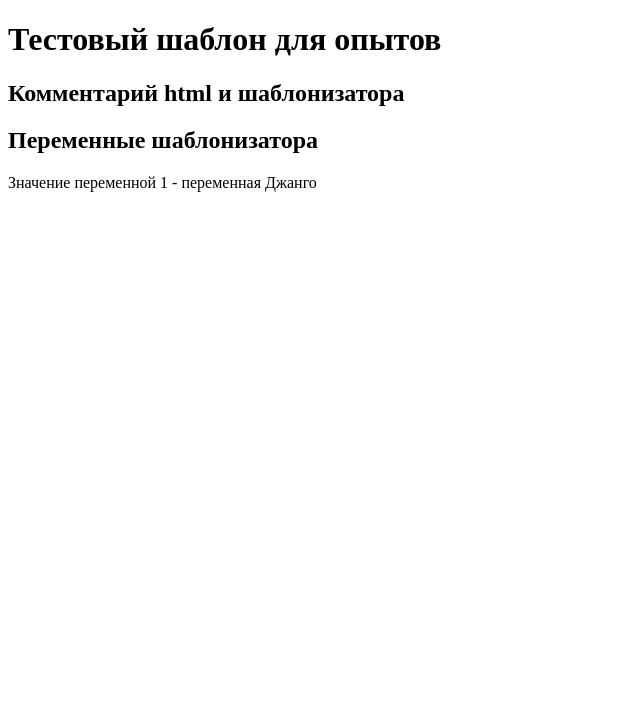
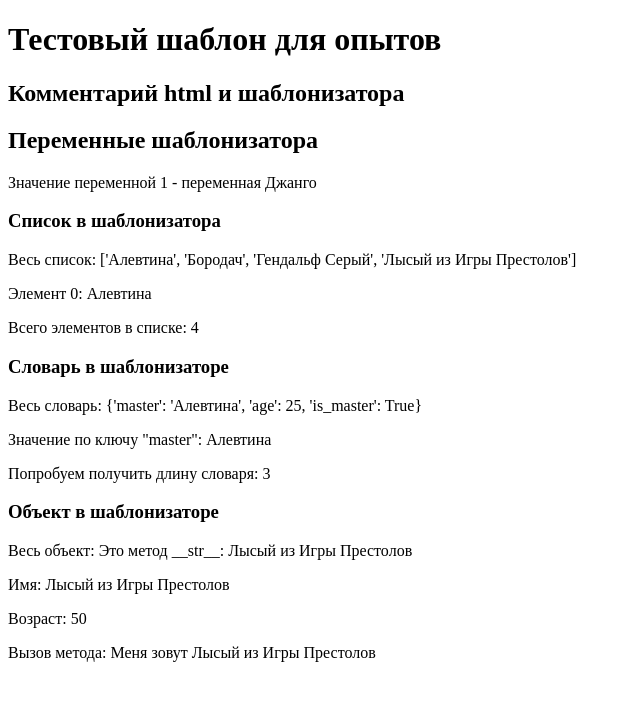
Before and after one commit to DashiD10/DJANGO_CONSALT_NEW, a Django app: page /test_template/ in a window 1280 px wide. Shown: the top 701 px of the page, without its empty margins (0-640 px from the left). Run offline with Django 5.2, Linux system fonts and the light colour scheme.

Commit message:
lesson 52. Эксперименты с типами данных в шаблоне

```diff
--- a/core/views.py
+++ b/core/views.py
@@ -49,11 +49,15 @@ class Person:
 
 test_list = ["Алевтина", "Бородач", "Гендальф Серый", "Лысый из Игры Престолов"]
 test_dict = {"master": "Алевтина", "age": 25, "is_master": True}
+
 test_person = Person("Лысый из Игры Престолов", 50)
 
+def test_template(request):
 
-def test_template(request):
     context_data = {
         "variable_1": "Значение переменной 1",
+        "test_list": test_list,
+        "test_dict": test_dict,
+        "test_person": test_person,
     }
     return render(request, "test_template.html", context=context_data)
--- a/templates/test_template.html
+++ b/templates/test_template.html
@@ -11,7 +11,20 @@
     {% comment %} Не видно {% endcomment %}
     <!-- Видно -->
     <h2>Переменные шаблонизатора</h2>
-    <p>{{ variable_1 }} - переменная Джанго</p>
+        <p>{{ variable_1 }} - переменная Джанго</p>
+    <h3>Список в шаблонизатора</h3>
+        <p> Весь список: {{ test_list }}</p>
+        <p> Элемент 0: {{ test_list.0 }}</p>
+        <p> Всего элементов в списке: {{ test_list|length }}</p>
+    <h3>Словарь в шаблонизаторе</h3>
+        <p> Весь словарь: {{ test_dict }}</p>
+        <p> Значение по ключу "master": {{ test_dict.master }}</p>
+        <p>Попробуем получить длину словаря: {{ test_dict|length }}</p>
+    <h3>Объект в шаблонизаторе</h3>
+        <p> Весь объект: {{ test_person }}</p>
+        <p> Имя: {{ test_person.name }}</p>
+        <p> Возраст: {{ test_person.age }}</p>
+        <p>Вызов метода: {{ test_person.say_my_name }}</p>
 
 </body>
 </html>
```
